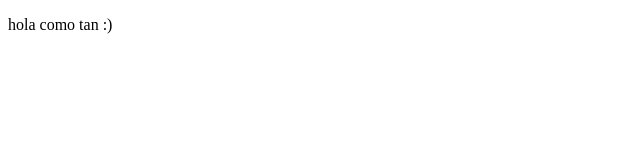
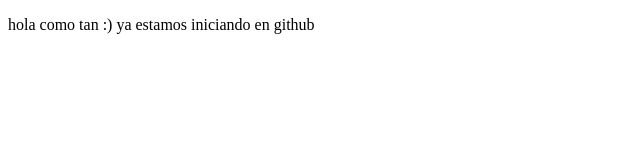
Before and after one commit to Astral008/proyectoDemo, a plain HTML site: page index.html in a window 1280 px wide. Shown: the whole page, without its empty margins (0-640 px from the left). Drawn offline with Linux system fonts and the light colour scheme.

Commit message:
mas letras

```diff
--- a/index.html
+++ b/index.html
@@ -8,7 +8,7 @@
 </head>
 <body>
     <p>
-        hola como tan :)
+        hola como tan :) ya estamos iniciando en github
     </p>
 
 </body>
```
